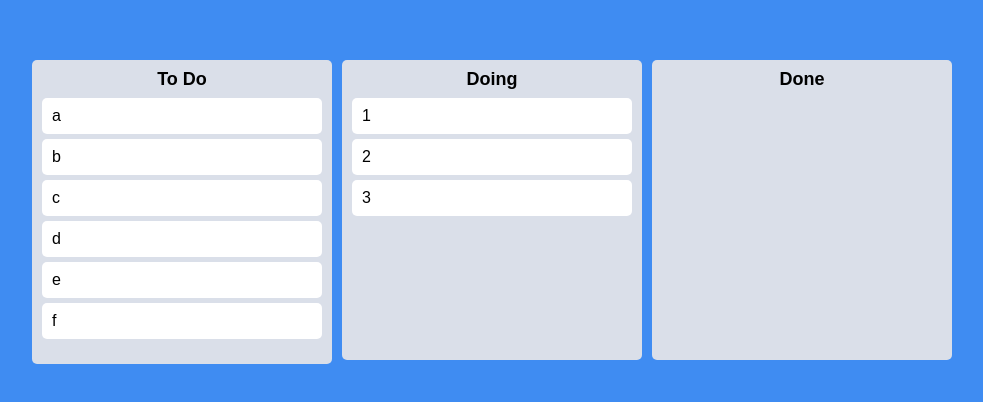
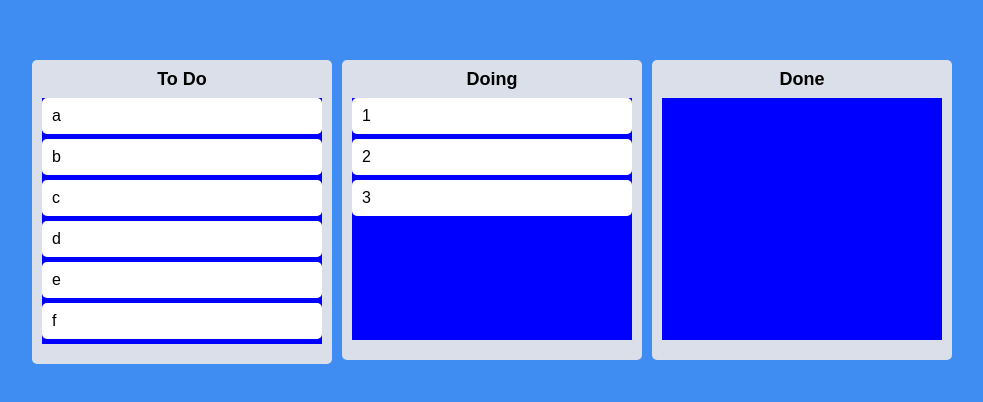
Before and after one commit to kkuyu/react-master-class-trello, a React (Create React App) app: page / in a window 1280 px wide. Shown: the part 188-590 px from the top of the page, without its empty margins (148-1131 px from the left). Built offline with nearby package versions, Linux system fonts and the light colour scheme; a web font is replaced by a local one.

Commit message:
Droppable Snapshot

```diff
--- a/src/Components/Board.tsx
+++ b/src/Components/Board.tsx
@@ -3,6 +3,8 @@
 import DraggableCard from "./DraggableCard";
 
 const Wrapper = styled.div`
+  display: flex;
+  flex-direction: column;
   width: 300px;
   padding: 10px 10px 20px;
   background-color: ${(props) => props.theme.boardColor};
@@ -17,6 +19,17 @@
   font-size: 18px;
 `;
 
+interface IAreaProps {
+  isDraggingFromThis: boolean;
+  isDraggingOver: boolean;
+}
+
+const Area = styled.div<IAreaProps>`
+  background-color: ${(props) => (props.isDraggingOver ? "pink" : props.isDraggingFromThis ? "red" : "blue")};
+  flex-grow: 1;
+  transition: background-color 0.3s ease-in-out;
+`;
+
 interface IBoardProps {
   toDos: string[];
   boardId: string;
@@ -27,13 +40,13 @@
     <Wrapper>
       <Title>{boardId}</Title>
       <Droppable droppableId={boardId}>
-        {(provided) => (
-          <div ref={provided.innerRef} {...provided.droppableProps}>
+        {(provided, snapshot) => (
+          <Area ref={provided.innerRef} isDraggingOver={snapshot.isDraggingOver} isDraggingFromThis={Boolean(snapshot.draggingFromThisWith)} {...provided.droppableProps}>
             {toDos.map((toDo, index) => (
               <DraggableCard key={toDo} index={index} toDo={toDo} />
             ))}
             {provided.placeholder}
-          </div>
+          </Area>
         )}
       </Droppable>
     </Wrapper>
```
